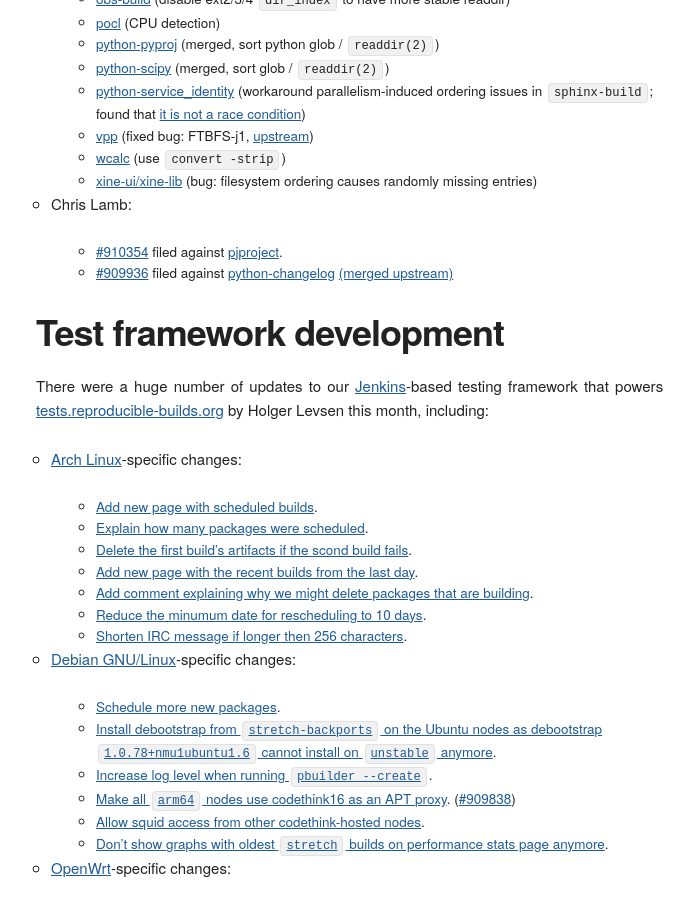
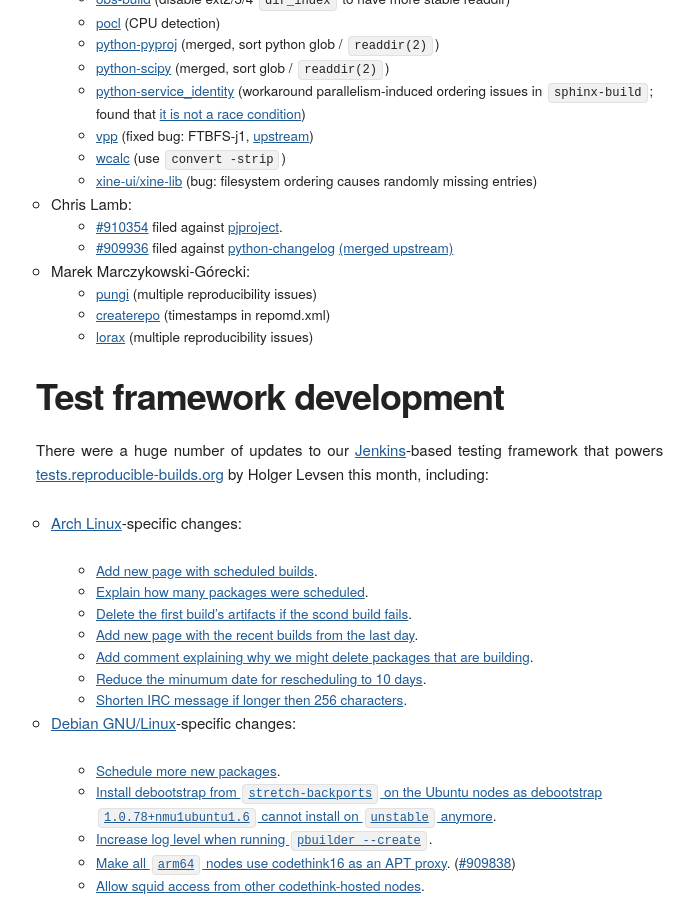
Before and after one commit to prototypefund/reproducible-website, a Jekyll site: the page built from _blog/posts/180.md, in a window 1280 px wide and 900 px high, scrolled down 1672 px. Shown: the whole window, without its empty margins (124-818 px from the left). Built offline with Jekyll 4.4.1, drawn with Linux system fonts in a browser that asks for light colours; some web fonts are replaced.

Commit message:
180: +3 patches

```diff
--- a/_blog/posts/180.md
+++ b/_blog/posts/180.md
@@ -50,6 +50,10 @@
     * [#910354](https://bugs.debian.org/910354) filed against [pjproject](https://tracker.debian.org/pkg/pjproject).
     * [#909936](https://bugs.debian.org/909936) filed against [python-changelog](https://tracker.debian.org/pkg/python-changelog) [(merged upstream)](https://bitbucket.org/zzzeek/changelog/pull-requests/1/please-make-the-references-reproducible)
 
+* Marek Marczykowski-Górecki:
+    * [pungi](https://pagure.io/pungi/pull-request/1058) (multiple reproducibility issues)
+    * [createrepo](https://github.com/rpm-software-management/createrepo/pull/9) (timestamps in repomd.xml)
+    * [lorax](https://github.com/weldr/lorax/pull/498) (multiple reproducibility issues)
 
 Test framework development
 --------------------------
```
